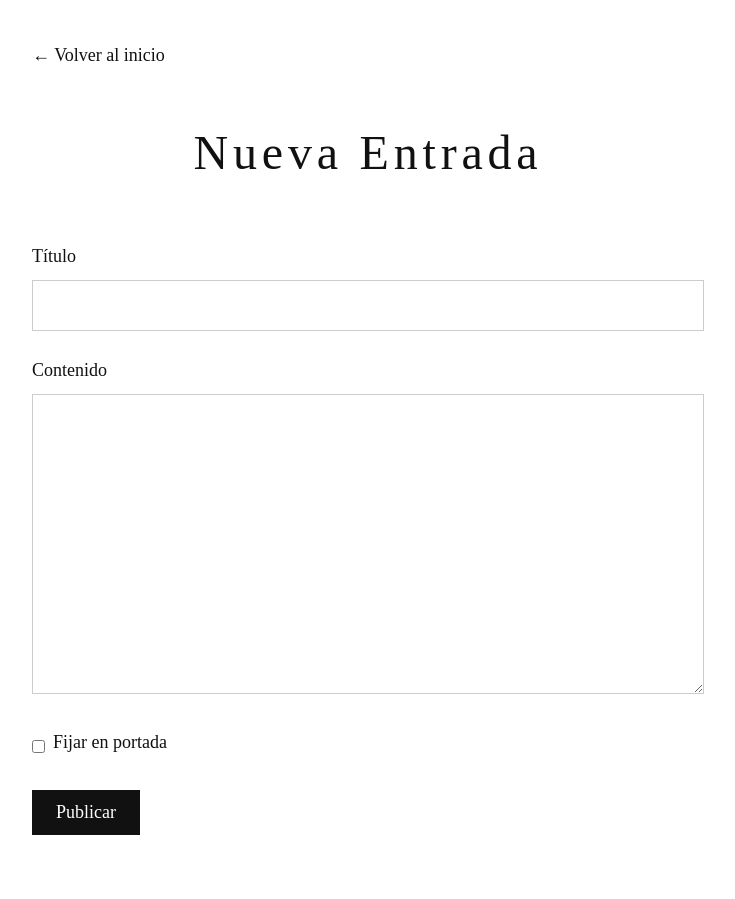
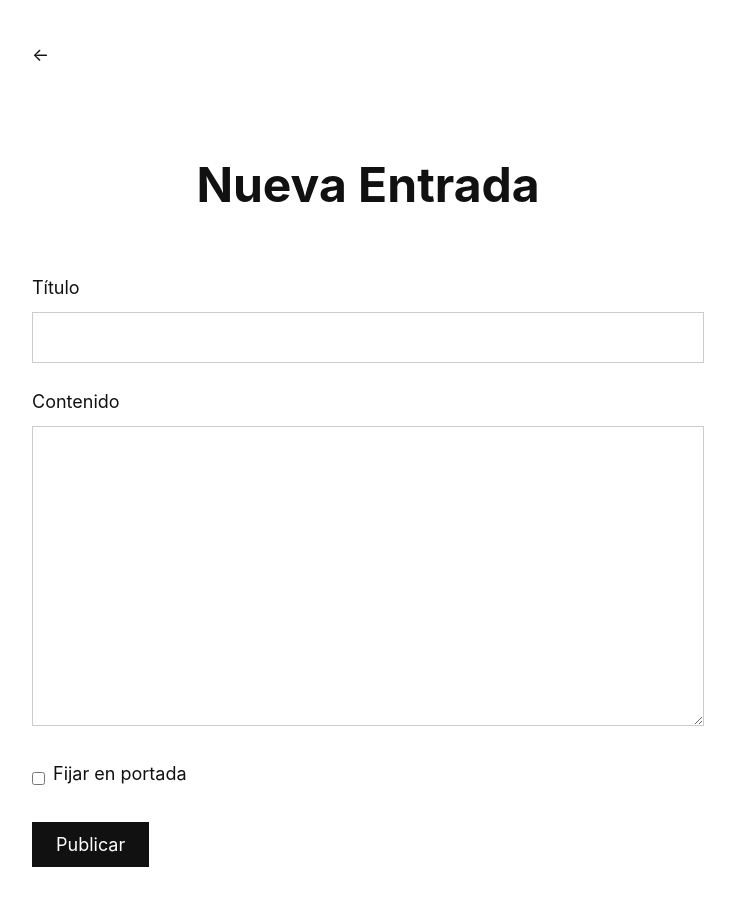
Before and after one commit to jfraguio/fraguio, a React (Vite) app in the folder client/: page /admin/new in a window 1280 px wide. Shown: the whole page, without its empty margins (272-1007 px from the left). Before the commit the page ends 867 px from the top, so only its background shows below. Built offline with nearby package versions, Linux system fonts and the light colour scheme.

Commit message:
Ajustes de CSS

```diff
--- a/client/index.html
+++ b/client/index.html
@@ -3,7 +3,7 @@
   <head>
     <meta charset="UTF-8" />
     <meta name="viewport" content="width=device-width, initial-scale=1.0" />
-    <title>FRAGUÍO</title>
+    <title>Fraguío</title>
   </head>
   <body>
     <div id="root"></div>
--- a/client/src/index.css
+++ b/client/src/index.css
@@ -8,7 +8,7 @@
 body {
   background: #fff;
   color: #111;
-  font-family: 'Times New Roman', 'Times', serif;
+  font-family: -apple-system, BlinkMacSystemFont, "Segoe UI", Roboto, Oxygen-Sans, Ubuntu, Cantarell, "Helvetica Neue", sans-serif;
   line-height: 1.7;
   font-size: clamp(16px, 2.5vw, 18px);
 }
@@ -28,10 +28,10 @@ body {
 }
 
 .site-title {
-  font-size: clamp(2rem, 6vw, 3rem);
-  font-weight: normal;
-  letter-spacing: 0.1em;
+  font-size: 3rem;
+  font-weight: bold;
   margin-bottom: 2rem;
+  margin-top: 2rem;
 }
 
 /* Lista horizontal de entradas fijadas */
@@ -60,12 +60,11 @@ body {
 .pinned-chip {
   flex-shrink: 0;
   padding: 0.25rem 0.5rem;
-  border: 1px solid #111;
   background: transparent;
   color: #111;
   text-decoration: none;
   white-space: nowrap;
-  font-size: 0.9rem;
+  font-size: 1rem;
   min-height: 40px;
   display: flex;
   align-items: center;
@@ -88,7 +87,7 @@ body {
 .post-item {
   margin-bottom: 3rem;
   border-bottom: 1px solid #eee;
-  padding-bottom: 2rem;
+  padding-bottom: 3rem;
 }
 
 .post-item:last-child {
@@ -97,8 +96,7 @@ body {
 
 .post-title {
   font-size: clamp(1.25rem, 4vw, 1.5rem);
-  font-weight: normal;
-  margin-bottom: 1rem;
+  margin-bottom: 2rem;
   cursor: pointer;
   color: #111;
   text-decoration: none;
@@ -110,6 +108,7 @@ body {
 
 .post-content {
   margin-bottom: 1rem;
+  margin-top: 1rem;
   white-space: pre-line;
 }
 
@@ -122,6 +121,7 @@ body {
   font-size: 0.9rem;
   color: #666;
   font-style: italic;
+  float: right;
 }
 
 /* Página individual de post */
@@ -267,7 +267,7 @@ body {
 
   .post-item {
     margin-bottom: 2rem;
-    padding-bottom: 1.5rem;
+    padding-bottom: 2.5rem;
   }
 }
 
--- a/client/src/pages/AdminNew.jsx
+++ b/client/src/pages/AdminNew.jsx
@@ -60,7 +60,7 @@ function AdminNew() {
 
   return (
     <>
-      <Link to="/" className="nav-link">← Volver al inicio</Link>
+      <Link to="/" className="nav-link">←</Link>
 
       <header className="header">
         <h1 className="site-title">Nueva Entrada</h1>
--- a/client/src/pages/Home.jsx
+++ b/client/src/pages/Home.jsx
@@ -81,7 +81,7 @@ function Home() {
   return (
     <>
       <header className="header">
-        <h1 className="site-title">FRAGUÍO</h1>
+        <h1 className="site-title">Fraguío</h1>
 
         {pinnedPosts.length > 0 && (
           <nav className="pinned-posts">
@@ -102,7 +102,7 @@ function Home() {
         {posts.map(post => (
           <article key={post.id} className="post-item">
             <Link to={`/post/${post.id}`} className="post-title">
-              <h2>{post.title}</h2>
+              <label>{post.title}</label>
             </Link>
             <div className="post-content">
               {formatContent(post.content)}
--- a/client/src/pages/PostDetail.jsx
+++ b/client/src/pages/PostDetail.jsx
@@ -47,7 +47,7 @@ function PostDetail() {
   if (error) {
     return (
       <div>
-        <Link to="/" className="nav-link">← Volver al inicio</Link>
+        <Link to="/" className="nav-link">←</Link>
         <div className="error-message">
           Error: {error}
         </div>
@@ -57,16 +57,16 @@ function PostDetail() {
 
   return (
     <>
-      <Link to="/" className="nav-link">← Volver al inicio</Link>
+      <Link to="/" className="nav-link">←</Link>
 
       <article className="post-detail">
-        <h1 className="post-title">{post.title}</h1>
+        <label className="post-title">{post.title}</label>
+        <div className="post-content">
+          {formatContent(post.content)}
+        </div>
         <time className="post-date">
           {formatDate(post.created_at)}
         </time>
-        <div className="post-content">
-          {formatContent(post.content)}
-        </div>
       </article>
     </>
   )
--- a/client/vite.config.js
+++ b/client/vite.config.js
@@ -6,6 +6,12 @@ export default defineConfig({
   server: {
     host: true,
     port: 3123,
+    proxy: {
+      '/api': {
+        target: 'http://localhost:3124',
+        changeOrigin: true,
+      },
+    },
   },
   build: {
     outDir: 'dist',
```
Also changed, not shown: 1 other file (tests, documents, lock files or other folders).
